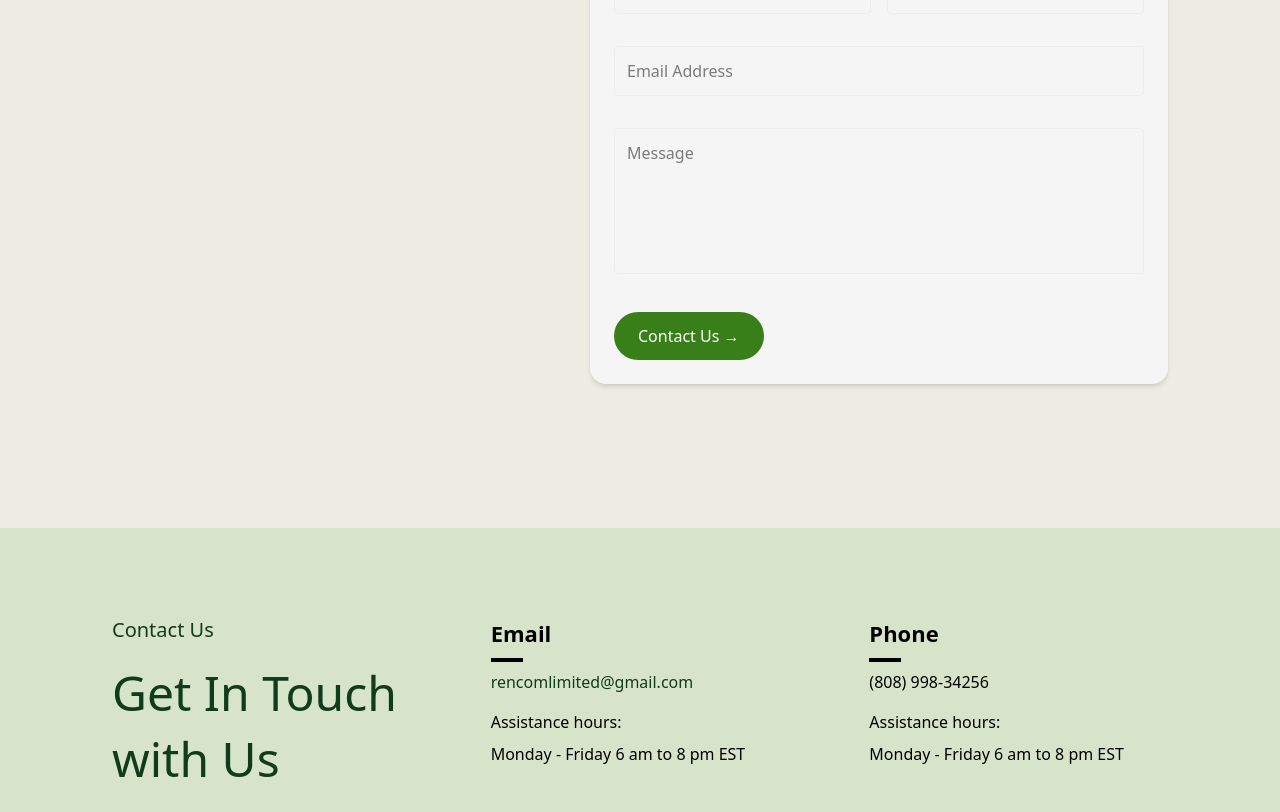
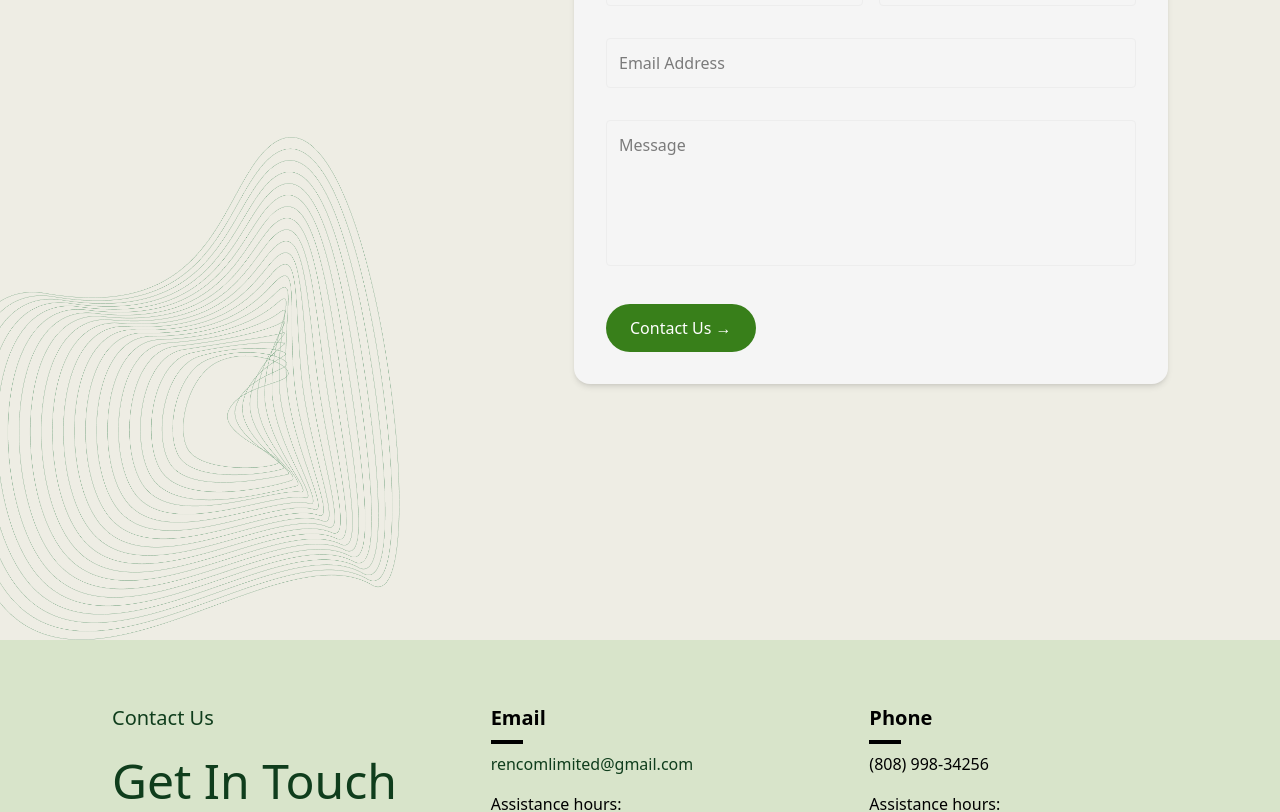
Before and after one commit to elumeluwebster/rencom, a Next.js app: page /Contact-us in a window 1280 px wide. Shown: the part 320-1132 px from the top of the page. Built offline with nearby package versions, Linux system fonts and the light colour scheme.

Commit message:
contact us page complete

```diff
--- a/src/app/Contact-us/page.tsx
+++ b/src/app/Contact-us/page.tsx
@@ -6,21 +6,21 @@ export default function Contact() {
     <>
       <HeaderDark />
       <div>
-        <section className="h-auto mt-24 mb-28 px-4 md:px-28 pb-8">
-          <div className="flex flex-col md:flex-row gap-16">
+        <section className="relative h-auto mt-20 mb-24 px-4 sm:px-6 md:px-28 pb-40">
+          <div className="flex flex-col md:flex-row gap-12 md:gap-16">
             <div className="flex-1">
-              <h2 className="text-3xl md:text-4xl font-regular text-[#0F3D1C] leading-snug">
+              <h2 className="text-2xl sm:text-3xl md:text-4xl font-regular text-[#0F3D1C] leading-snug">
                 Get Involved - <br /> Let's Build Together
               </h2>
             </div>
 
             <div className="flex-1">
-              <div className="bg-[#F5F5F5] p-6 rounded-2xl shadow-md">
-                <h3 className="text-2xl font-regular text-[#0F3D1C] mb-8">
+              <div className="bg-[#F5F5F5] p-6 sm:p-8 rounded-2xl shadow-md">
+                <h3 className="text-xl sm:text-2xl font-regular text-[#0F3D1C] mb-6 sm:mb-8">
                   Partner With Us
                 </h3>
-                <form className="space-y-8">
-                  <div className="flex flex-col mb-8 md:flex-row gap-4">
+                <form className="space-y-6 sm:space-y-8">
+                  <div className="flex flex-col sm:flex-row gap-4">
                     <input
                       type="text"
                       placeholder="First Name"
@@ -32,19 +32,22 @@ export default function Contact() {
                       className="flex-1 p-3 border border-[#EDEDED] rounded text-black"
                     />
                   </div>
+
                   <input
                     type="email"
                     placeholder="Email Address"
                     className="w-full p-3 border border-[#EDEDED] rounded text-black"
                   />
+
                   <textarea
                     placeholder="Message"
                     rows={5}
                     className="w-full p-3 border border-[#EDEDED] rounded text-black resize-none"
                   ></textarea>
+
                   <button
                     type="submit"
-                    className="bg-[#387F1A] text-white px-6 py-3 rounded-full w-full md:w-auto"
+                    className="bg-[#387F1A] cursor-pointer text-white px-6 py-3 rounded-full w-full sm:w-auto"
                   >
                     Contact Us →
                   </button>
@@ -52,21 +55,27 @@ export default function Contact() {
               </div>
             </div>
           </div>
+
+          <img
+            src="/assets/images/topographic.png"
+            alt=""
+            className="hidden md:block absolute left-0 -bottom-24 pointer-events-none select-none w-[400px] h-auto"
+          />
         </section>
 
-        <section className="bg-[#D8E4CA] w-full py-22 px-4 md:px-28">
+        <section className="bg-[#D8E4CA] w-full py-16 px-4 sm:px-6 md:px-28">
           <div className="flex flex-col md:flex-row gap-12 md:gap-20">
             <div className="flex-1">
-              <p className="text-[#0F3D1C] text-lg md:text-xl font-base">
+              <p className="text-[#0F3D1C] text-lg sm:text-xl font-base">
                 Contact Us
               </p>
-              <p className="text-[#0F3D1C] mt-4 text-4xl md:text-5xl font-regular leading-snug">
+              <p className="text-[#0F3D1C] mt-4 text-3xl sm:text-4xl md:text-5xl font-regular leading-snug">
                 Get In Touch <br /> with Us
               </p>
             </div>
 
             <div className="flex-1 flex flex-col gap-2">
-              <p className="text-[#000] text-lg md:text-[22px] font-semibold">
+              <p className="text-[#000] text-lg sm:text-xl font-semibold">
                 Email
               </p>
               <div className="w-8 h-1 bg-[#000]"></div>
@@ -80,7 +89,7 @@ export default function Contact() {
             </div>
 
             <div className="flex-1 flex flex-col gap-2">
-              <p className="text-[#000] text-lg md:text-[22px] font-semibold">
+              <p className="text-[#000] text-lg sm:text-xl font-semibold">
                 Phone
               </p>
               <div className="w-8 h-1 bg-[#000]"></div>
```
Also changed, not shown: public/assets/images/topographic.png (added).
